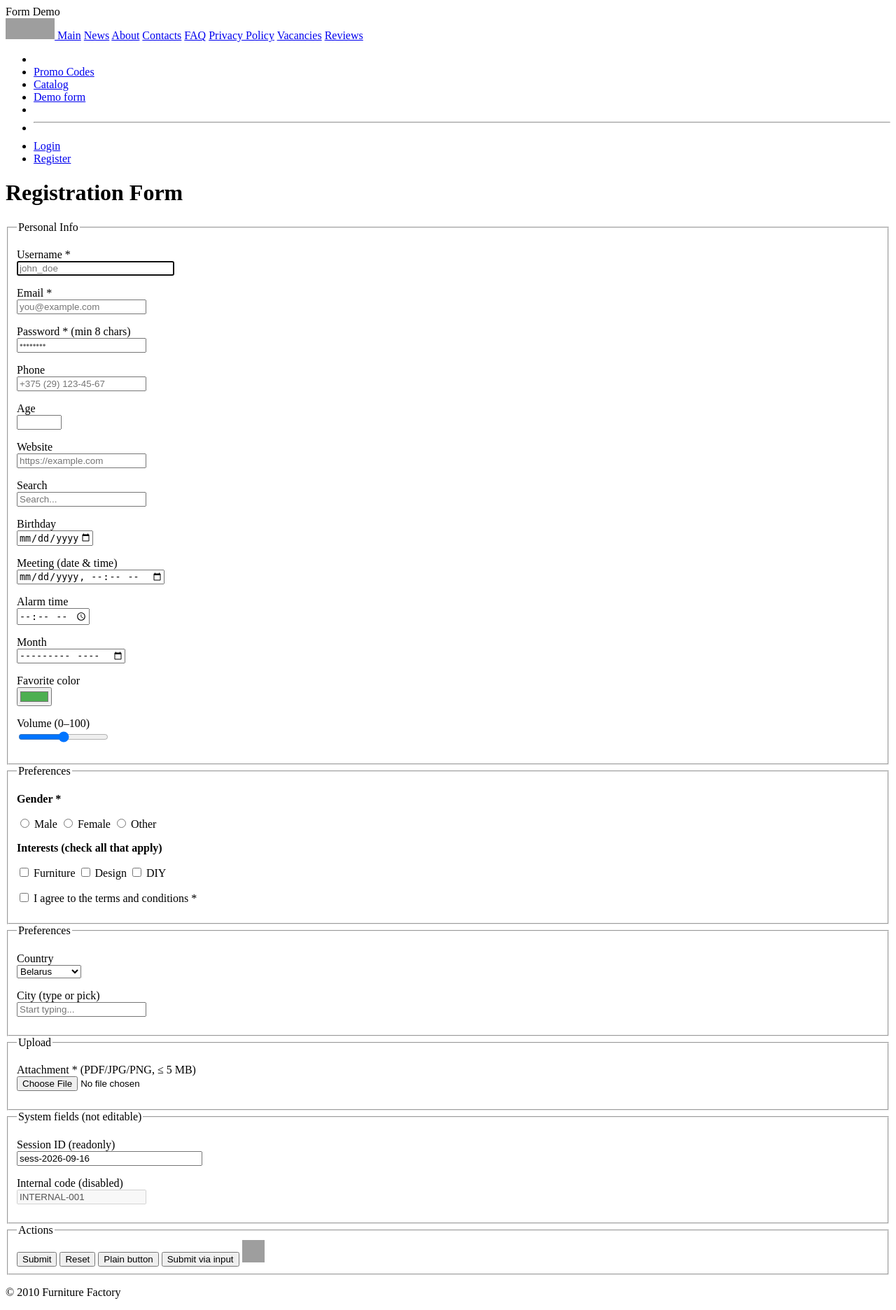
After one commit to zhuchok0/FurnitureFactorySite, a Django app: page /form/ in a window 1280 px wide. The commit adds this page. Shown: the whole page at 70% size. Run offline with Django 5.2, Linux system fonts and the light colour scheme; grey boxes are pictures that could not be loaded.

Commit message:
added demo form

```diff
--- a/FurnitureFactory/urls.py
+++ b/FurnitureFactory/urls.py
@@ -52,6 +52,7 @@ urlpatterns = [
     #     'favicon.ico',
     #     RedirectView.as_view(url='/static/favicon.png', permanent=True)
     # ),
+    path('form/', views.form_demo, name='form_demo'),
 ]
 
 
--- a/main/templates/base_generic.html
+++ b/main/templates/base_generic.html
@@ -37,6 +37,7 @@
                 <li><br></li>
                 <li><a href="{% url 'promocodes_list' %}">Promo Codes</a></li>
                 <li><a href="{% url 'catalog' %}">Catalog</a></li>
+                <li><a href="{%url 'form_demo' %}">Demo form</a></li>
 
                 {% if user.is_superuser or user.is_staff %}
                     <li><br></li>
--- /dev/null
+++ b/main/templates/form_demo.html
@@ -0,0 +1,303 @@
+{% extends "base_generic.html" %}
+
+{% block title %}Form Demo{% endblock %}
+
+{% block content %}
+<h1>Registration Form</h1>
+
+{#Errors#}
+{% if errors %}
+<fieldset>
+    <legend>❌ Errors</legend>
+    <ul>
+        {% for field, msg in errors.items %}
+        <li><strong>{{ field }}:</strong> {{ msg }}</li>
+        {% endfor %}
+    </ul>
+</fieldset>
+{% endif %}
+
+{# ---- Form ---- #}
+<form method="post" enctype="multipart/form-data" action="{% url 'form_demo' %}">
+    {% csrf_token %}
+
+    <!-- TEXT FIELDS -->
+    <fieldset>
+        <legend>Personal Info</legend>
+
+        <p>
+            <label for="username">Username *</label><br>
+            <input type="text"
+                   id="username"
+                   name="username"
+                   value="{{ data.username.0|default:'' }}"
+                   placeholder="john_doe"
+                   size="25"
+                   maxlength="20"
+                   autocomplete="username"
+                   autofocus
+                   required>
+        </p>
+
+        <p>
+            <label for="email">Email *</label><br>
+            <input type="email"
+                   id="email"
+                   name="email"
+                   value="{{ data.email.0|default:'' }}"
+                   placeholder="you@example.com"
+                   autocomplete="email"
+                   required>
+        </p>
+
+        <p>
+            <label for="password">Password * (min 8 chars)</label><br>
+            <input type="password"
+                   id="password"
+                   name="password"
+                   placeholder="••••••••"
+                   minlength="8"
+                   autocomplete="new-password"
+                   required>
+        </p>
+
+        <p>
+            <label for="tel">Phone</label><br>
+            <input type="tel"
+                   id="tel"
+                   name="tel"
+                   value="{{ data.tel.0|default:'' }}"
+                   placeholder="+375 (29) 123-45-67"
+                   pattern="\+375 \(\d{2}\) \d{3}-\d{2}-\d{2}"
+                   title="Format: +375 (29) 123-45-67">
+        </p>
+
+        <p>
+            <label for="age">Age</label><br>
+            <input type="number"
+                   id="age"
+                   name="age"
+                   value="{{ data.age.0|default:'' }}"
+                   min="18"
+                   max="100"
+                   step="1">
+        </p>
+
+        <p>
+            <label for="site">Website</label><br>
+            <input type="url"
+                   id="site"
+                   name="site"
+                   value="{{ data.site.0|default:'' }}"
+                   placeholder="https://example.com">
+        </p>
+
+        <p>
+            <label for="search">Search</label><br>
+            <input type="search"
+                   id="search"
+                   name="search"
+                   value="{{ data.search.0|default:'' }}"
+                   placeholder="Search...">
+        </p>
+
+        <p>
+            <label for="birthday">Birthday</label><br>
+            <input type="date"
+                   id="birthday"
+                   name="birthday"
+                   value="{{ data.birthday.0|default:'' }}"
+                   min="1900-01-01"
+                   max="2026-12-31">
+        </p>
+
+        <p>
+            <label for="meeting">Meeting (date & time)</label><br>
+            <input type="datetime-local"
+                   id="meeting"
+                   name="meeting"
+                   value="{{ data.meeting.0|default:'' }}">
+        </p>
+
+        <p>
+            <label for="alarm">Alarm time</label><br>
+            <input type="time"
+                   id="alarm"
+                   name="alarm"
+                   value="{{ data.alarm.0|default:'' }}">
+        </p>
+
+        <p>
+            <label for="month">Month</label><br>
+            <input type="month"
+                   id="month"
+                   name="month"
+                   value="{{ data.month.0|default:'' }}">
+        </p>
+
+        <p>
+            <label for="color">Favorite color</label><br>
+            <input type="color"
+                   id="color"
+                   name="color"
+                   value="{{ data.color.0|default:'#4CAF50' }}">
+        </p>
+
+        <p>
+            <label for="volume">Volume (0–100)</label><br>
+            <input type="range"
+                   id="volume"
+                   name="volume"
+                   min="0"
+                   max="100"
+                   step="5"
+                   value="{{ data.volume.0|default:'50' }}">
+        </p>
+    </fieldset>
+
+    <!-- RADIO + CHECKBOX -->
+    <fieldset>
+        <legend>Preferences</legend>
+
+        <p><strong>Gender *</strong></p>
+        <label><input type="radio" name="gender" value="male" required> Male</label>
+        <label><input type="radio" name="gender" value="female"> Female</label>
+        <label><input type="radio" name="gender" value="other"> Other</label>
+
+        <p><strong>Interests (check all that apply)</strong></p>
+        <label><input type="checkbox" name="interests" value="furniture"> Furniture</label>
+        <label><input type="checkbox" name="interests" value="design"> Design</label>
+        <label><input type="checkbox" name="interests" value="diy"> DIY</label>
+
+        <p>
+            <label>
+                <input type="checkbox" name="agree" value="yes" required>
+                I agree to the terms and conditions *
+            </label>
+        </p>
+    </fieldset>
+
+    <!-- SELECT / OPTGROUP / DATALIST -->
+    <fieldset>
+        <legend>Preferences</legend>
+
+        <p>
+            <label for="country">Country</label><br>
+            <select id="country" name="country">
+                <optgroup label="Europe">
+                    <option value="by">Belarus</option>
+                    <option value="pl">Poland</option>
+                    <option value="de">Germany</option>
+                </optgroup>
+                <optgroup label="Asia">
+                    <option value="cn">China</option>
+                    <option value="jp">Japan</option>
+                </optgroup>
+            </select>
+        </p>
+
+        <p>
+            <label for="city">City (type or pick)</label><br>
+            <input type="text"
+                   id="city"
+                   name="city"
+                   list="cities"
+                   placeholder="Start typing...">
+            <datalist id="cities">
+                <option value="Minsk">
+                <option value="Gomel">
+                <option value="Brest">
+                <option value="Vitebsk">
+                <option value="Grodno">
+            </datalist>
+        </p>
+    </fieldset>
+
+    <!-- FILE + HIDDEN -->
+    <fieldset>
+        <legend>Upload</legend>
+
+        <input type="hidden" name="user_id" value="42">
+
+        <p>
+            <label for="file">Attachment * (PDF/JPG/PNG, ≤ 5 MB)</label><br>
+            <input type="file"
+                   id="file"
+                   name="file"
+                   accept=".pdf,.jpg,.jpeg,.png"
+                   required>
+        </p>
+    </fieldset>
+
+    <!-- DISABLED / READONLY EXAMPLE -->
+    <fieldset>
+        <legend>System fields (not editable)</legend>
+
+        <p>
+            <label>Session ID (readonly)</label><br>
+            <input type="text"
+                   name="session_id"
+                   value="sess-2026-09-16"
+                   readonly
+                   size="30">
+        </p>
+
+        <p>
+            <label>Internal code (disabled)</label><br>
+            <input type="text"
+                   name="internal_code"
+                   value="INTERNAL-001"
+                   disabled>
+        </p>
+    </fieldset>
+
+    <!-- BUTTONS -->
+    <fieldset>
+        <legend>Actions</legend>
+
+        <button type="submit" name="action" value="save">Submit</button>
+        <button type="reset">Reset</button>
+        <button type="button" onclick="alert('Just a plain button!')">Plain button</button>
+
+        <input type="submit" value="Submit via input">
+
+        <input type="image"
+            src="/media/add/cat1.gif"
+            alt="Submit"
+            width="32"
+            height="32"
+            name="image_submit">
+    </fieldset>
+
+</form>
+
+{# Data#}
+{% if submitted %}
+<fieldset>
+    <legend>✅ Submitted Data</legend>
+
+    <dl>
+        {% for key, values in data.items %}
+            {% if values %}
+                <dt><strong>{{ key }}</strong></dt>
+                <dd>{{ values|join:", " }}</dd>
+            {% endif %}
+        {% endfor %}
+
+        {% if files_info %}
+            <dt><strong>Files</strong></dt>
+            <dd>
+                {% for field, info in files_info.items %}
+                    <div>
+                        <strong>{{ field }}:</strong>
+                        {{ info.name }}
+                        ({{ info.content_type }}, {{ info.size }} bytes)
+                    </div>
+                {% endfor %}
+            </dd>
+        {% endif %}
+    </dl>
+</fieldset>
+{% endif %}
+
+{% endblock %}
--- a/main/templates/main.html
+++ b/main/templates/main.html
@@ -127,7 +127,7 @@
         bla!
     </blockquote>
 
-    <!-- TABLE TR TH TD COLUMNSPAN ROWSPAN THEAD TBODY TFOOT here -->
+    <!-- TABLE TR TH TD COLUMNSPAN ROWSPAN THEAD TBODY TFOOT CAPTION here -->
     <h2>Orders by Client</h2>
 
     <table border="1" cellpadding="10" cellspacing="0">
--- a/main/views.py
+++ b/main/views.py
@@ -848,3 +848,91 @@ def cart_pay(request):
     cart.items.all().delete()
 
     return redirect('client_orders')
+
+import re
+from django.shortcuts import render
+
+
+def form_demo(request):
+    data = {}
+    files_info = {}
+    errors = {}
+
+    if request.method == 'POST':
+        # Все поля (с поддержкой multi-value — checkbox)
+        data = dict(request.POST.lists())
+
+        # Файлы
+        for field_name, uploaded_list in request.FILES.lists():
+            f = uploaded_list[0]
+            files_info[field_name] = {
+                'name': f.name,
+                'size': f.size,
+                'content_type': f.content_type,
+            }
+
+        # ---------- ВАЛИДАЦИЯ ----------
+
+        def get(name):
+            return (data.get(name) or [''])[0].strip()
+
+        # text — username
+        username = get('username')
+        if not username:
+            errors['username'] = 'Username is required.'
+        elif not re.match(r'^[a-zA-Z0-9_]{3,20}$', username):
+            errors['username'] = '3–20 chars, letters, digits, underscore only.'
+
+        # email
+        email = get('email')
+        if not email:
+            errors['email'] = 'Email is required.'
+        elif not re.match(r'^[^@\s]+@[^@\s]+\.[^@\s]+$', email):
+            errors['email'] = 'Invalid email address.'
+
+        # password
+        password = get('password')
+        if not password:
+            errors['password'] = 'Password is required.'
+        elif len(password) < 8:
+            errors['password'] = 'Password must be at least 8 characters.'
+
+        # tel
+        tel = get('tel')
+        if tel and not re.match(r'^\+375 \(\d{2}\) \d{3}-\d{2}-\d{2}$', tel):
+            errors['tel'] = 'Format: +375 (29) 123-45-67'
+
+        # number — age
+        age = get('age')
+        if age:
+            try:
+                n = int(age)
+                if n < 18 or n > 100:
+                    errors['age'] = 'Age must be between 18 and 100.'
+            except ValueError:
+                errors['age'] = 'Age must be a number.'
+
+        # radio — gender
+        if not get('gender'):
+            errors['gender'] = 'Please select a gender.'
+
+        # checkbox — agree
+        if not data.get('agree'):
+            errors['agree'] = 'You must agree to the terms.'
+
+        # file
+        if 'file' not in request.FILES:
+            errors['file'] = 'Please upload a file.'
+        else:
+            f = request.FILES['file']
+            if f.size > 5 * 1024 * 1024:
+                errors['file'] = 'File must be under 5 MB.'
+            elif not f.name.lower().endswith(('.pdf', '.jpg', '.jpeg', '.png')):
+                errors['file'] = 'Only PDF, JPG, PNG allowed.'
+
+    return render(request, 'form_demo.html', {
+        'data': data,
+        'files_info': files_info,
+        'errors': errors,
+        'submitted': request.method == 'POST' and not errors,
+    })
```
